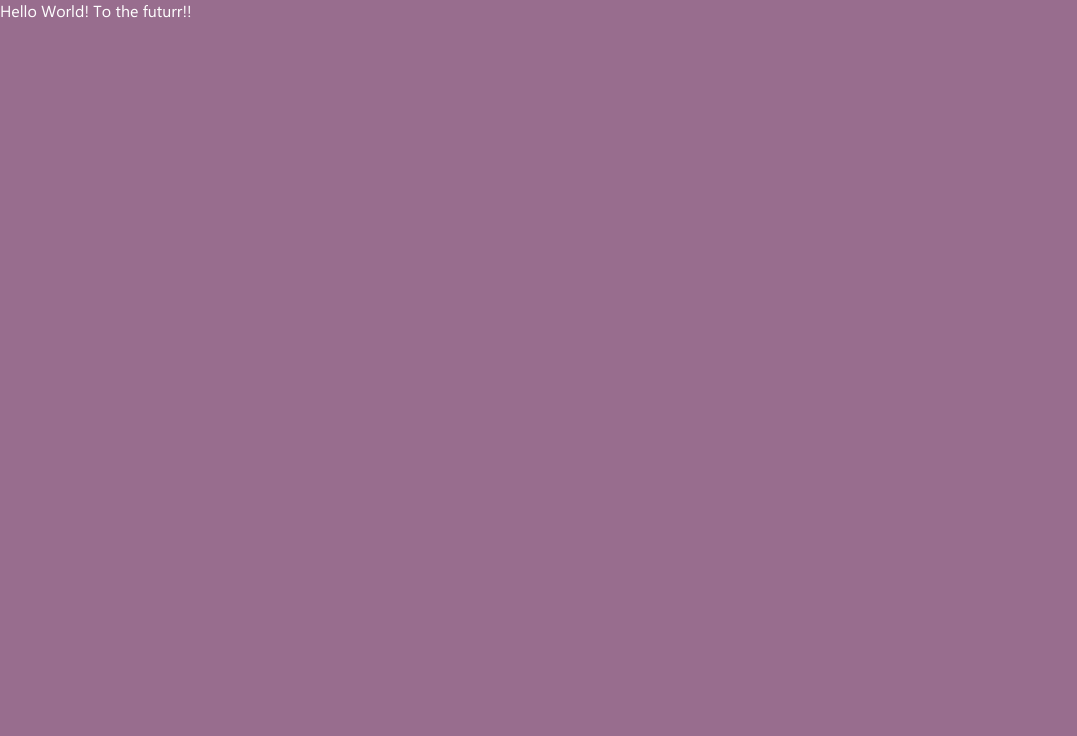
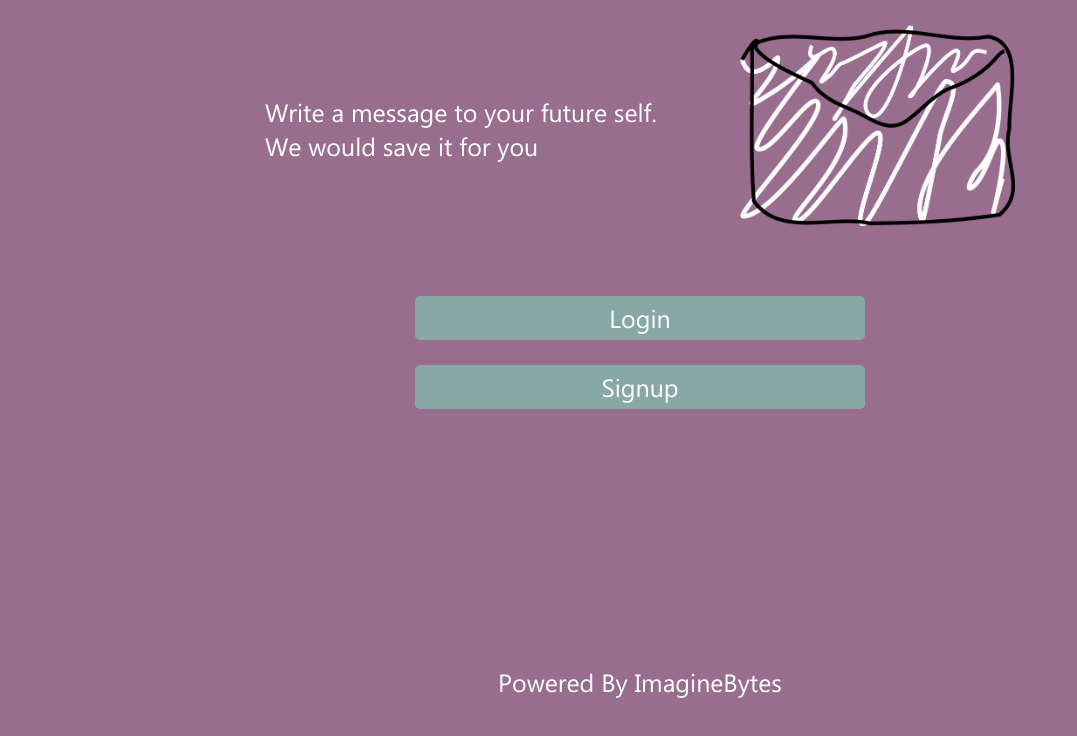
Before and after one commit to Imagine-Bytes/futurr, a React (Create React App) app: page /signup in a window 1280 px wide. Shown: the top 736 px of the page, without its empty margins (0-1077 px from the left). Built offline with nearby package versions, Linux system fonts and the light colour scheme.

Commit message:
Created Homepage

```diff
--- a/src/App.css
+++ b/src/App.css
@@ -4,11 +4,16 @@
 }
 
 :root {
+    /* COLORS */
+
     --primary: #986D8E;
     --secondary: #87A8A4;
     --tetiary: #D9CAB3;
     --inferior: #EFE3D0;
     --text: #FFFFFF;
+
+    /* FONTS */
+    --heading: 25px;
 }
 
 * {
@@ -18,10 +23,18 @@
     margin: 0;
     padding: 0;
     font-size: 16px;
+    box-sizing: border-box;
 }
 
-@media screen and (max-width: 400px) {
+.main {
+    max-width: 500px;
+    margin: 1em auto;
+    padding: 0 1em;
+}
+
+@media screen and (max-width: 500px) {
     * {
-        font-size: 14px;
+        font-size: 12px;
+        --heading: 16px;
     }
 }
--- a/src/App.js
+++ b/src/App.js
@@ -1,8 +1,9 @@
 import './App.css'
+import Home from './pages/Home/Home'
 
 function App() {
   return (
-      <p>Hello World! To the futurr!!</p>
+      <Home />
   )
 }
 
--- /dev/null
+++ b/src/components/Button/Button.css
@@ -0,0 +1,8 @@
+button {
+    width: 100%;
+    margin: 0.5em 0;
+    border: none;
+    background: var(--secondary);
+    padding: 0.2em;
+    border-radius: 0.2em;
+}
--- /dev/null
+++ b/src/components/Button/Button.js
@@ -0,0 +1,10 @@
+import React from 'react'
+import './Button.css'
+
+export default function Button(props) {
+    return (
+        <div>
+            <button>{props.text}</button>
+        </div>
+    )
+}
--- /dev/null
+++ b/src/pages/Home/Home.css
@@ -0,0 +1,40 @@
+* {
+    font-size: var(--heading);
+    /* border: 1px solid green; */
+}
+
+.display {
+    max-width: 800px;
+    display: flex;
+    margin: 0 auto;
+}
+
+p {
+    display: flex;
+    align-items: center;
+    justify-content: center;
+    padding: 1em;
+}
+
+.img {
+    text-align: center;
+}
+
+img {
+    width: 11em;
+    margin: 1em;
+}
+
+.content {
+    min-height: 80vh;
+}
+
+@media screen and (max-width: 600px) {
+    .display {
+        display: block;
+    }
+
+    img {
+        width: 70%;
+    }
+}
--- /dev/null
+++ b/src/pages/Home/Home.js
@@ -0,0 +1,26 @@
+import React from 'react'
+import illustration from './../../assets/illustration.png'
+import Button from './../../components/Button/Button'
+import './Home.css'
+
+export default function Home() {
+    return (
+        <div>
+            <div className="content">
+                <div className="display">
+                    <p>Write a message to your future self. We would save it for you</p>
+                    <div className="img">
+                        <img alt="Illustration" src={illustration}/>
+                    </div>
+                </div>
+                <div className="main">
+                    <Button text="Login" />
+                    <Button text="Signup" />
+                </div>
+            </div>
+            <div className="footer">
+                <p>Powered By ImagineBytes</p>
+            </div>
+        </div>
+    )
+}
```
